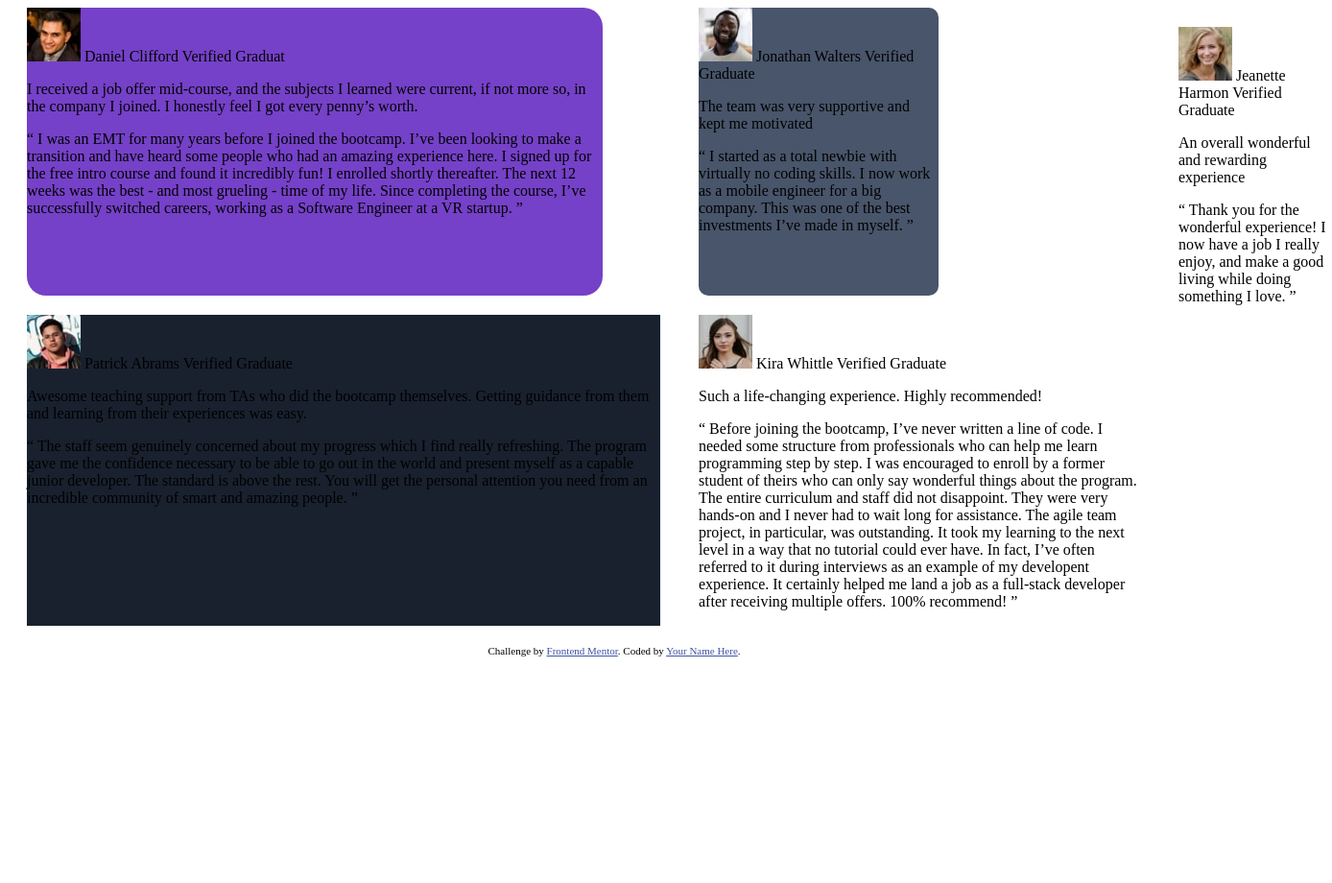
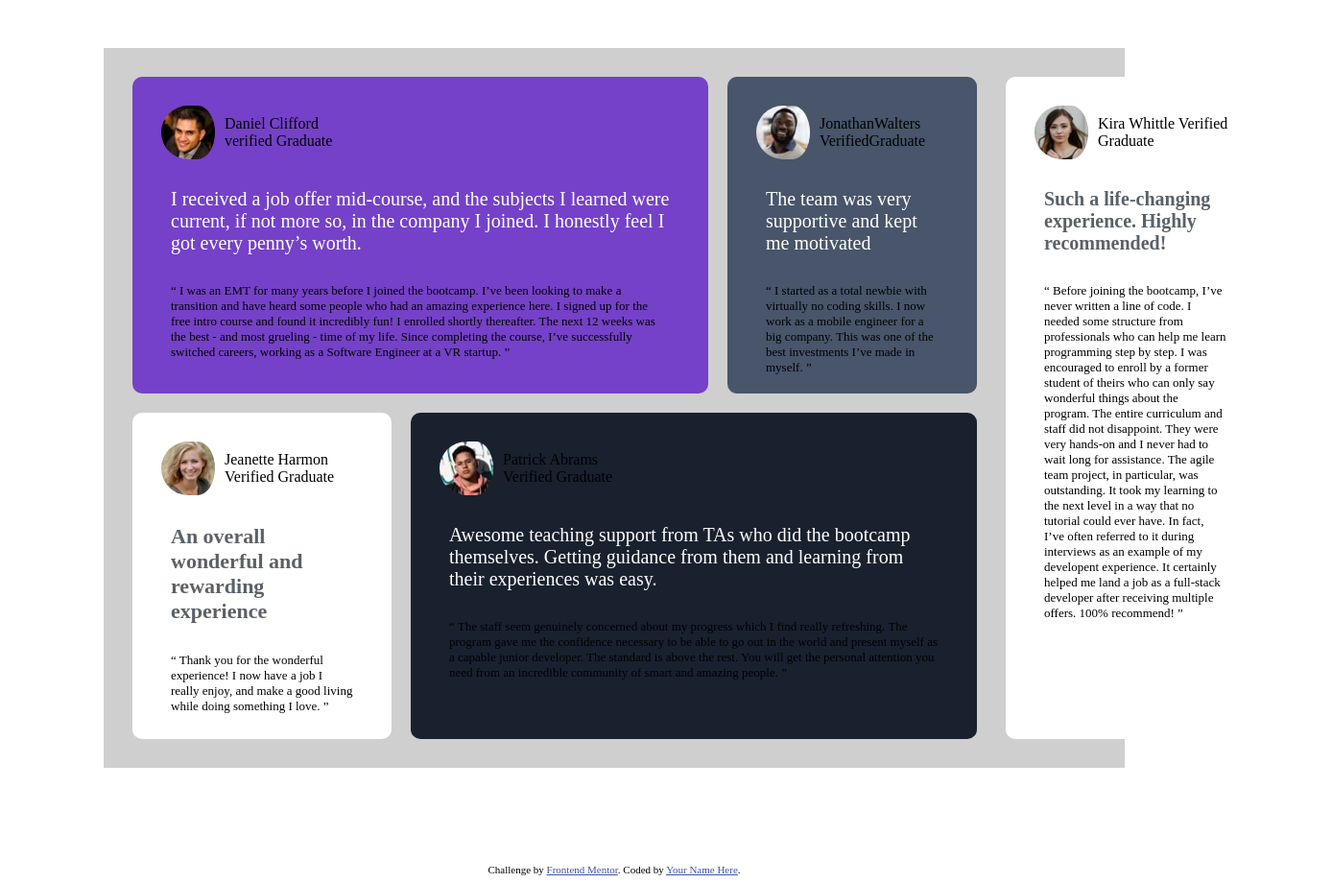
Before and after one commit to ghost237-sys/testimonials-grid-section-main, a plain HTML site: page index.html in a window 1280 px wide. Shown: the whole page at 96% size, 1388 px wide, since content can reach past the window. Before the commit the page ends 800 px from the top, so only its background shows below. Drawn offline with Linux system fonts and the light colour scheme.

Commit message:
finished most of the challenge

```diff
--- a/index.html
+++ b/index.html
@@ -19,11 +19,12 @@
 <body>
 
   <div class="container">
+    <div class="top-grid">
       <div class="clifford">
         <div class="prof-image">
           <img src="images/image-daniel.jpg" alt="profile image">
-          Daniel Clifford
-          Verified Graduat
+          Daniel Clifford<br>
+          verified Graduate
         </div>
         <p id="bold-text">
           I received a job offer mid-course, and the subjects I learned were current, if not more so,
@@ -43,8 +44,9 @@
       <div class="walters">
         <div class="prof-image">
           <img src="images/image-jonathan.jpg" alt="profile image">
-          Jonathan Walters
-          Verified Graduate
+          JonathanWalters
+          VerifiedGraduate
+
         </div>
         <p id="bold-text">
           The team was very supportive and kept me motivated
@@ -54,47 +56,6 @@
         for a big company. This was one of the best investments I’ve made in myself. ”
 
         </p>
-
-
-
-      </div>
-      <div class="harmon">
-        <div class="prof-image">
-          <img src="images/image-jeanette.jpg" alt="profile image">
-          Jeanette Harmon
-          Verified Graduate
-        </div>
-        <p id="bold-text">
-          An overall wonderful and rewarding experience
-        </p>
-        <p id="grey-text">
-          “ Thank you for the wonderful experience! I now have a job I really enjoy, and make a good living
-          while doing something I love. ”
-        </p>
-
-
-
-
-
-      </div>
-      <div class="abrams">
-        <div class="prof-image">
-          <img src="images/image-patrick.jpg" alt="profile image">
-          Patrick Abrams
-          Verified Graduate
-        </div>
-        <p id="bold-text">
-          Awesome teaching support from TAs who did the bootcamp themselves. Getting guidance from them and
-        learning from their experiences was easy.
-        </p>
-        <p id="grey-text">
-
-        “ The staff seem genuinely concerned about my progress which I find really refreshing. The program
-        gave me the confidence necessary to be able to go out in the world and present myself as a capable
-        junior developer. The standard is above the rest. You will get the personal attention you need from
-        an incredible community of smart and amazing people. ”
-        </p>
-
 
 
       </div>
@@ -120,8 +81,50 @@
         </p>
 
       </div>
+    </div>
+
+    <div class="lower-grid">
+      <div class="harmon">
+        <div class="prof-image">
+          <img src="images/image-jeanette.jpg" alt="profile image">
+          Jeanette Harmon
+          Verified Graduate
+        </div>
+        <p id="bold-text">
+          An overall wonderful and rewarding experience
+        </p>
+        <p id="grey-text">
+          “ Thank you for the wonderful experience! I now have a job I really enjoy, and make a good living
+          while doing something I love. ”
+        </p>
 
 
+      </div>
+      <div class="abrams">
+        <div class="prof-image">
+          <img src="images/image-patrick.jpg" alt="profile image">
+          Patrick Abrams<br>
+          Verified Graduate
+        </div>
+        <p id="bold-text">
+          Awesome teaching support from TAs who did the bootcamp themselves. Getting guidance from them and
+        learning from their experiences was easy.
+        </p>
+        <p id="grey-text">
+
+        “ The staff seem genuinely concerned about my progress which I find really refreshing. The program
+        gave me the confidence necessary to be able to go out in the world and present myself as a capable
+        junior developer. The standard is above the rest. You will get the personal attention you need from
+        an incredible community of smart and amazing people. ”
+        </p>
+
+      </div>
+
+
+
+    </div>
+
+  </div>
 
 
   </div>
--- a/style.css
+++ b/style.css
@@ -3,45 +3,98 @@
     justify-content: center;
     align-items: center;
     min-height: 100vh;
-    background-color:hsl(0, 0%, 81%);
+    background-color: hsl(0, 0%, 81%);
     margin: 0px;
     font-family: "Barlow Semi Condensed", sans-serif;
 }
 
 .container{
     display: grid;
-    grid-template-columns: 700px 500px 200px;
-    grid-template-rows: 300px;
+    margin: 50px 100px 100px 100px;
+    grid-template-rows: 350px;
+    background-color: hsl(0, 0%, 81%);
+}
+
+.top-grid{
+    display: flex;
+    margin: 30px;
+
 }
 
 .clifford{
-    position: relative;
-    margin: 0px 20px 0px 20px;
-    height: 300px;
     width: 600px;
+    height: 330px;
+    border-radius: 10px;
     background-color: hsl(263, 55%, 52%);
-    border-radius: 20px;
+}
+
+img{
+    border-radius: 50px;
+    padding-right: 10px;
+}
+
+.prof-image{
+    display: flex;
+    margin: 30px;
+    align-items: center;
+}
+
+
+#bold-text{
+    margin: 30px;
+    font-weight: 900px;
+    color: white;
+    font-size: 20px;
+}
+
+p{
+    font-size: 13px;
+    padding-left: 10px;
+    padding-right: 10px;
+}
+#grey-text{
+    margin: 30px;
 }
 
 .walters{
-    height: 300px;
-    width: 250px;
+    width: 260px;
+    height: 330px;
     margin-left: 20px;
     background-color: hsl(217, 19%, 35%);
     border-radius: 10px;
 }
 
-.harmon{
-    margin: 20px;
+.kira{
+    width: 270px;
+    height: 690px;
+    margin-left: 30px;
     background-color: hsl(0, 0%, 100%);
+    border-radius: 10px;
+}
+.kira #bold-text{
+    color: hsl(210, 7%, 38%);
+    font-weight: 900;
 }
 
+.harmon{
+    width: 270px;
+    height: 340px;
+    background-color: hsl(0, 0%, 100%);
+    border-radius: 10px;
+}
+.harmon #bold-text{
+    color: hsl(210, 7%, 38%);
+    font-weight: 900;
+    font-size: 22px;
+}
 .abrams{
-    margin: 20px;
+    width: 590px;
+    height: 340px;
+    border-radius: 10px;
+    margin-left: 20px;
     background-color: hsl(219, 29%, 14%);
 }
-
-.kira{
-    margin: 20px;
-    background-color: hsl(0, 0%, 100%);
+.lower-grid{
+    display: flex;
+    margin: 30px;
 }
```
